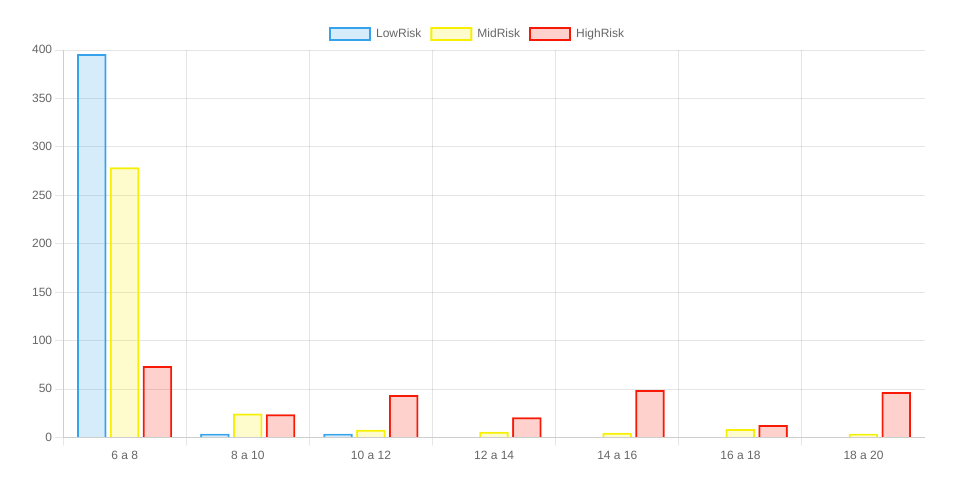
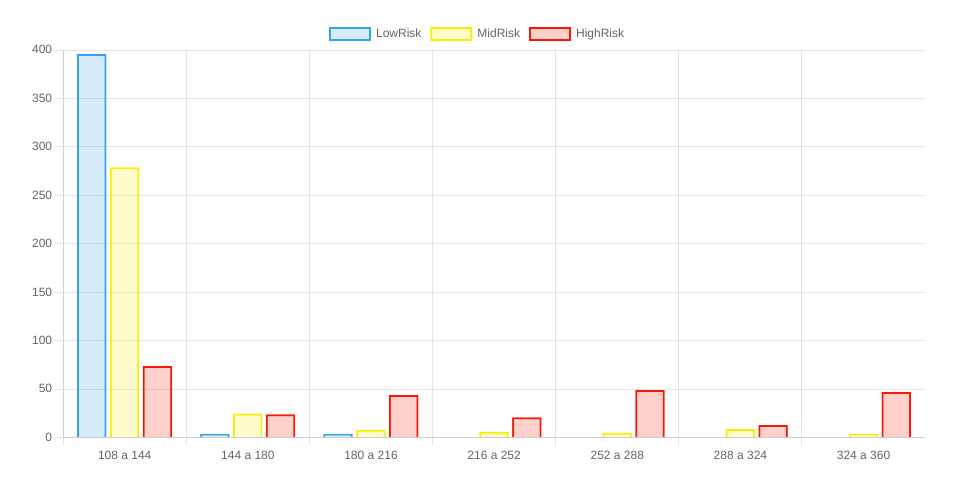
Before and after one commit to lealvesrs/gestantes_chartjs, a plain HTML site: page bar_BS.html in a window 1280 px wide. Shown: the part 142-640 px from the top of the page, without its empty margins (163-1119 px from the left). Drawn offline with nearby package versions, Linux system fonts and the light colour scheme.

Commit message:
Update bar_BS.html

```diff
--- a/bar_BS.html
+++ b/bar_BS.html
@@ -22,7 +22,7 @@
   new Chart(ctx, {
     type: 'bar',
     data: {
-      labels: ['6 a 8', '8 a 10', '10 a 12','12 a 14', '14 a 16', '16 a 18', '18 a 20'],
+      labels: ['108 a 144', '144 a 180', '180 a 216', '216 a 252','252 a 288', '288 a 324', '324 a 360'],
       datasets: [
         {
         label: 'LowRisk',
```
